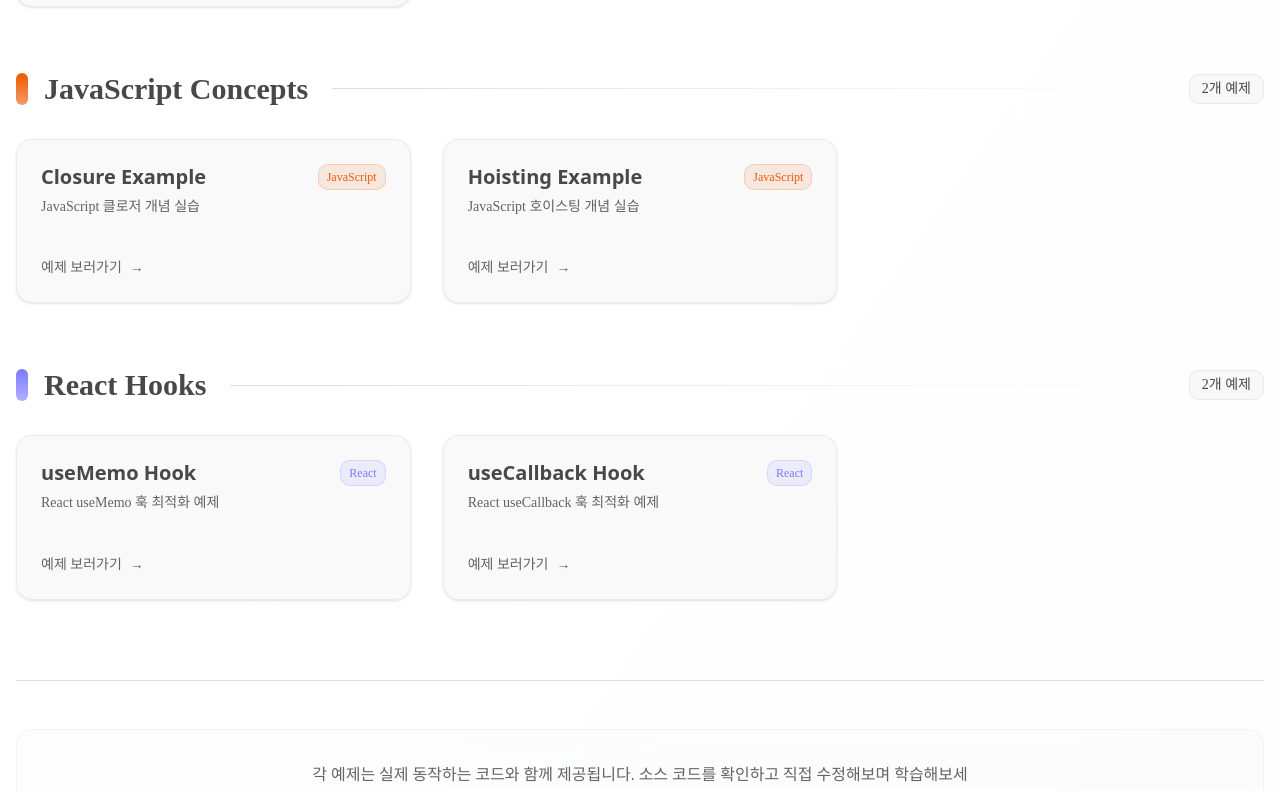
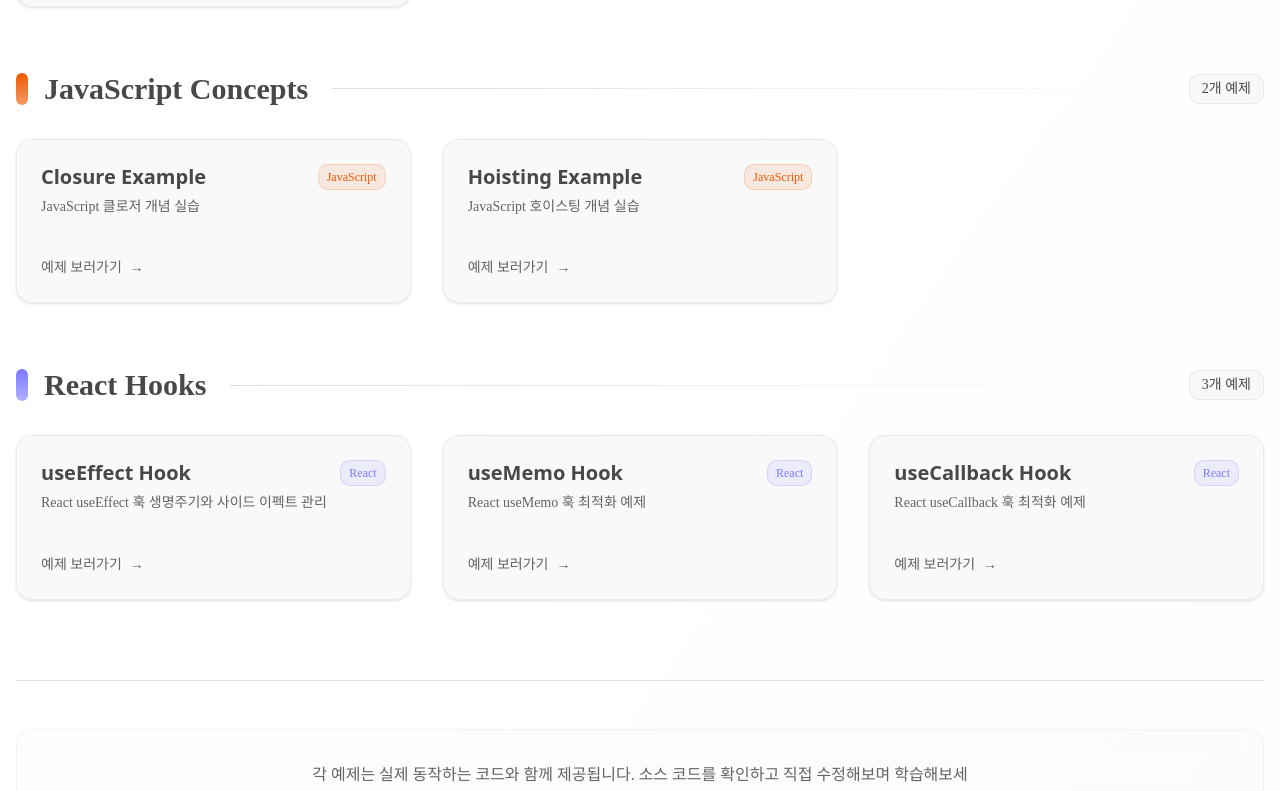
Before and after one commit to kod0751/frontend-concepts-lab, a Next.js app: page / in a window 1280 px wide. Shown: the part 905-1696 px from the top of the page. Built offline with nearby package versions, Linux system fonts and the light colour scheme; a web font is replaced by a local one.

Commit message:
[feat] useEffect Hook 예제카드 추가

```diff
--- a/src/app/page.tsx
+++ b/src/app/page.tsx
@@ -50,6 +50,13 @@ const examples = [
     path: '/javascript/hoisting',
     category: 'JavaScript Concepts',
     tech: 'JavaScript',
+  },
+  {
+    title: 'useEffect Hook',
+    description: 'React useEffect 훅 생명주기와 사이드 이펙트 관리',
+    path: '/useeffect',
+    category: 'React Hooks',
+    tech: 'React',
   },
   {
     title: 'useMemo Hook',
```
